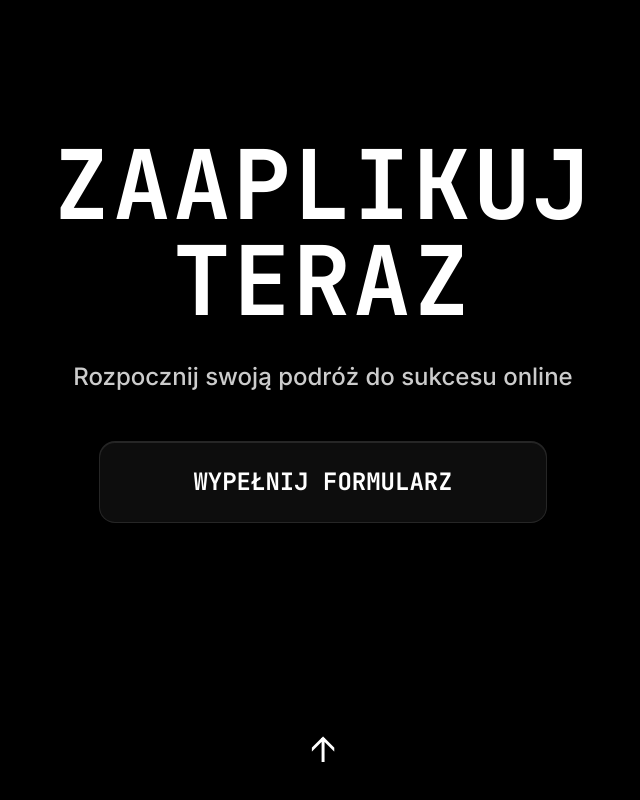
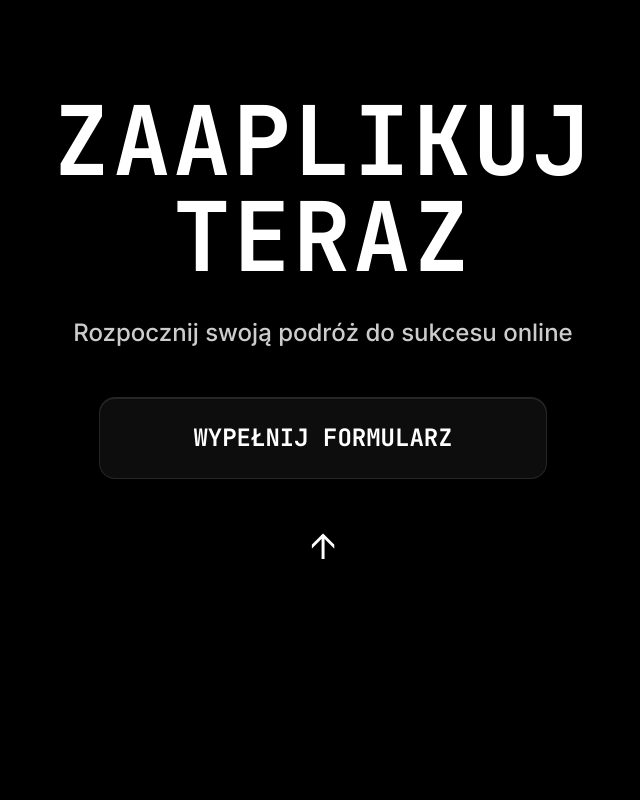
Before and after one commit to technikyvl/AERO3, a Next.js app: page / in a window 1280 px wide. Shown: the part 870-1670 px from the top of the page, without its empty margins (317-957 px from the left). After the commit the page ends 1600 px from the top, so only its background shows below. Built offline with nearby package versions, Linux system fonts and the light colour scheme.

Commit message:
Update landing-page.tsx

```diff
--- a/components/landing-page.tsx
+++ b/components/landing-page.tsx
@@ -502,11 +502,9 @@ export default function LandingPage() {
           >
             WYPEŁNIJ FORMULARZ
           </button>
-        </div>
-      </div>
 
           {/* Back to Top Arrow */}
-      <div className="relative z-10 flex justify-center pb-8">
+          <div className="flex justify-center mt-12">
             <div
               className="bounce-arrow-up text-white text-4xl"
               onClick={() => {
@@ -520,6 +518,8 @@ export default function LandingPage() {
             </div>
           </div>
         </div>
+      </div>
+    </div>
   )
 
   // Main render with conditional page display
```
Lines whose indentation alone changed are shown as unchanged.
